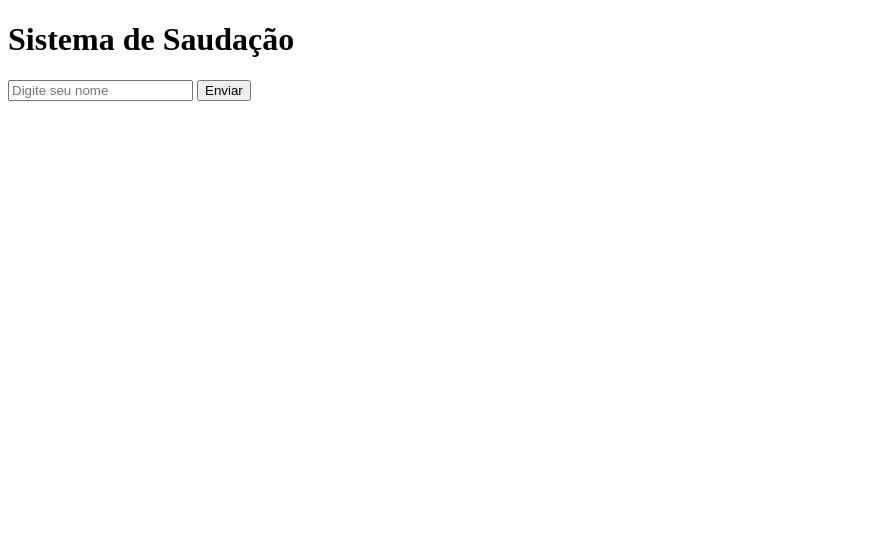
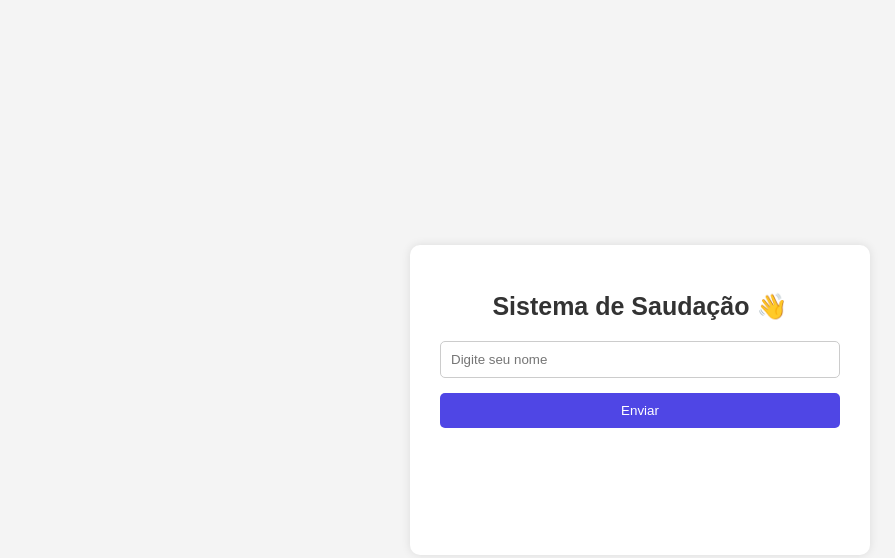
Before and after one commit to Matheus-Gon10/Meu-Projeto, a plain HTML site: page frontend/index.html in a window 1280 px wide. Shown: the whole page, without its empty margins (0-895 px from the left). Drawn offline with Linux system fonts and the light colour scheme.

Commit message:
Melhora visual da interface

```diff
--- a/frontend/index.html
+++ b/frontend/index.html
@@ -3,12 +3,22 @@
 <head>
     <meta charset="UTF-8">
     <title>Saudação</title>
+
+    <link rel="stylesheet" href="style.css">
+
 </head>
+
 <body>
 
-    <h1>Sistema de Saudação</h1>
+    <div class="container">
 
-    <input type="text" id="nome" placeholder="Digite seu nome">
+        <h1>Sistema de Saudação 👋</h1>
+
+        <input
+            type="text"
+            id="nome"
+            placeholder="Digite seu nome"
+        >
 
         <button onclick="enviarNome()">
             Enviar
@@ -17,6 +27,7 @@
         <h2 id="resultado"></h2>
 
         <script>
+
     async function enviarNome() {
 
         const nome = document.getElementById("nome").value;
@@ -30,7 +41,10 @@
         document.getElementById("resultado").innerText =
             dados.mensagem;
     }
+
         </script>
+
+    </div>
 
 </body>
 </html>
--- /dev/null
+++ b/frontend/style.css
@@ -0,0 +1,60 @@
+
+    body {
+        font-family: Arial, Helvetica, sans-serif;
+        background-color: #f4f4f4;
+
+        display: flex;
+        justify-content: center;
+        align-items: center;
+
+        height: 100vh;
+        margin: 0;
+    }
+
+    .container {
+        background-color: white;
+        padding: 30px;
+        border-radius: 10px;
+        box-shadow: 0 0 10px rgba(0,0,0,0.1);
+
+        width: 400px;
+        height:250px;
+        text-align: center;
+    }
+
+
+    h1 {
+        color: #333;
+        margin-bottom: 20px;
+        font-size: 25px;
+    }
+
+    input {
+        width: 100%;
+        padding: 10px;
+        margin-bottom: 15px;
+        border: 1px solid #ccc;
+        border-radius: 5px;
+        box-sizing: border-box;
+    }
+
+    button {
+        width: 100%;
+        padding: 10px;
+        background-color: #4f46e5;
+        color: white;
+        border: none;
+        border-radius: 5px;
+        cursor: pointer;
+        transition: 0.3s;
+    }
+
+    button:hover {
+        background-color: #3730a3;
+    }
+
+    #resultado {
+        margin-top: 20px;
+        color: #0e3ec2e0;
+        padding: 10px;
+    }
```
Lines whose indentation alone changed are shown as unchanged.
